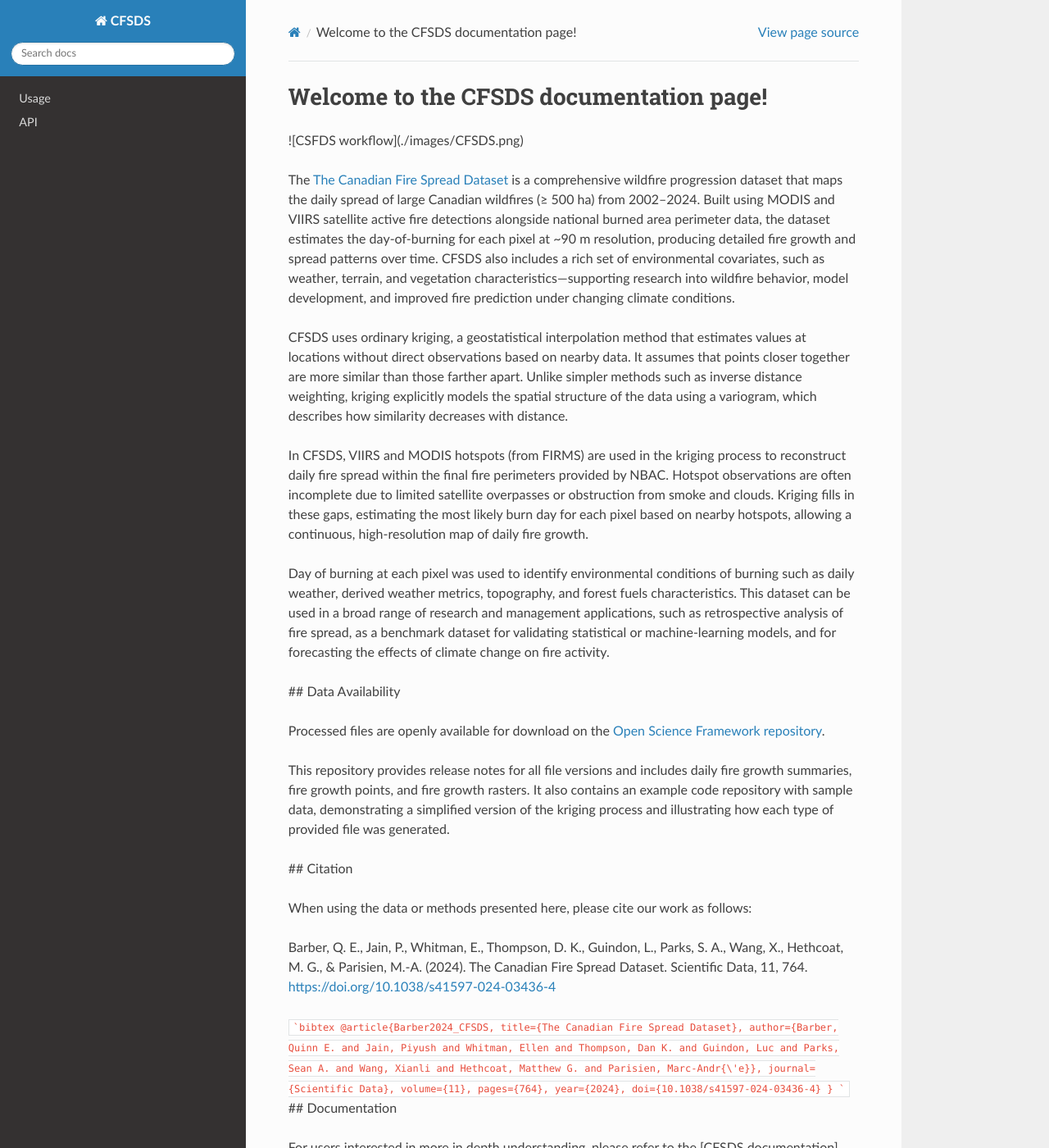
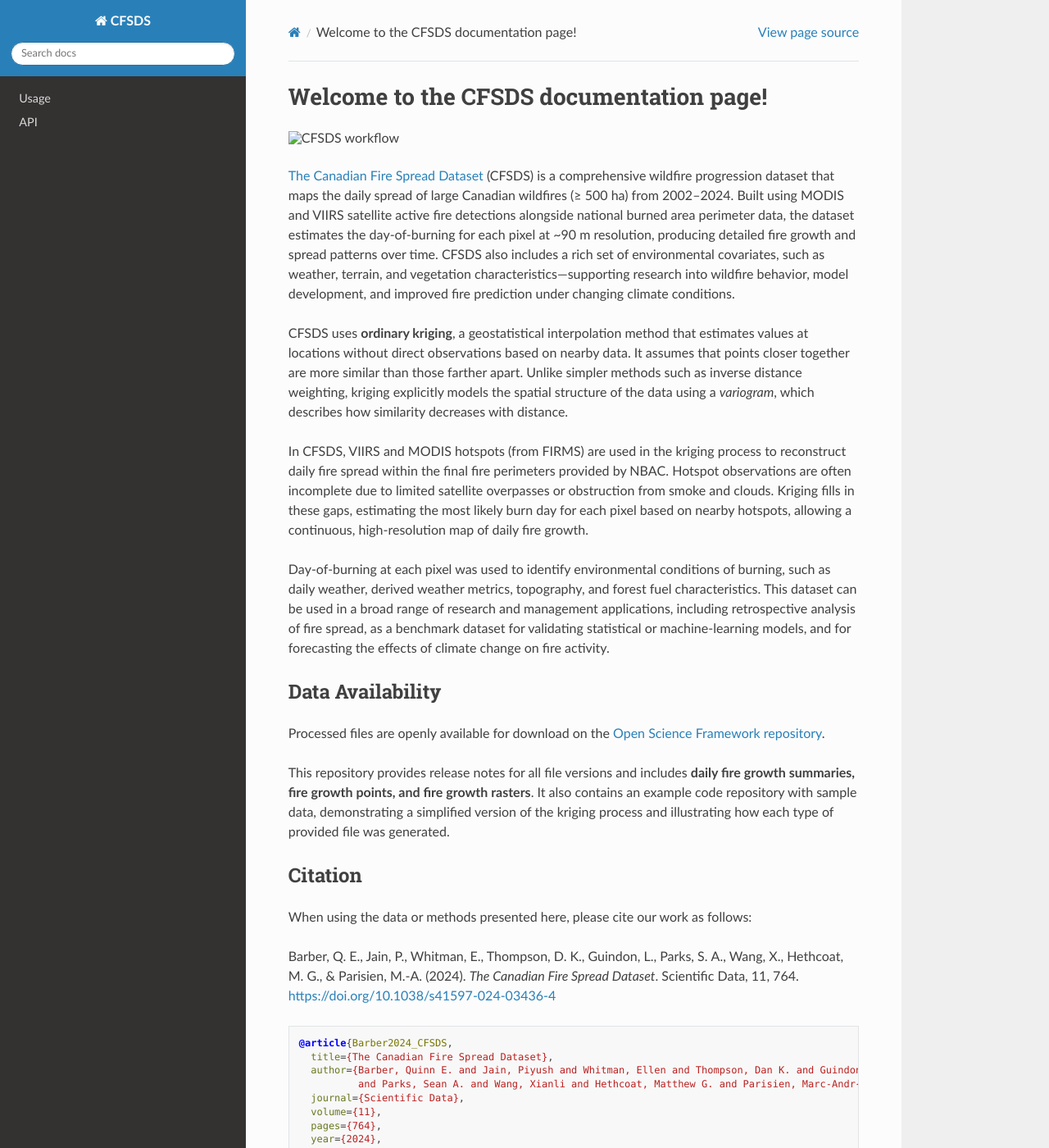
Before and after one commit to karlzam/CFSDS-docs, a Sphinx documentation site: the page built from docs/source/index.rst, in a window 1280 px wide and 1400 px high. Shown: the whole window at 82% size. Built offline with Sphinx 7.4.7 and the Read the Docs theme 3.1.0, drawn with Linux system fonts in a browser that asks for light colours; some of the changed text lies outside the part shown.

Commit message:
fixing formatting

````diff
--- a/docs/source/index.rst
+++ b/docs/source/index.rst
@@ -1,58 +1,68 @@
 Welcome to the CFSDS documentation page!
-===================================
+=========================================
 
-![CSFDS workflow](./images/CFSDS.png)
+.. image:: ./images/CFSDS.png
+   :alt: CFSDS workflow
 
-The `The Canadian Fire Spread Dataset <https://www.nature.com/articles/s41597-024-03436-4/>`_ is a comprehensive
-wildfire progression dataset that maps the
-daily spread of large Canadian wildfires (≥ 500 ha) from 2002–2024. Built using MODIS and VIIRS satellite active fire
-detections alongside national burned area perimeter data, the dataset estimates the day-of-burning for each pixel at ~90 m
-resolution, producing detailed fire growth and spread patterns over time. CFSDS also includes a rich set of
-environmental covariates, such as weather, terrain, and vegetation characteristics—supporting research into wildfire
-behavior, model development, and improved fire prediction under changing climate conditions.
+`The Canadian Fire Spread Dataset <https://www.nature.com/articles/s41597-024-03436-4>`_ (CFSDS) is a comprehensive
+wildfire progression dataset that maps the daily spread of large Canadian wildfires (≥ 500 ha) from 2002–2024. Built using
+MODIS and VIIRS satellite active fire detections alongside national burned area perimeter data, the dataset estimates the
+day-of-burning for each pixel at ~90 m resolution, producing detailed fire growth and spread patterns over time. CFSDS
+also includes a rich set of environmental covariates, such as weather, terrain, and vegetation characteristics—supporting
+research into wildfire behavior, model development, and improved fire prediction under changing climate conditions.
 
-CFSDS uses ordinary kriging, a geostatistical interpolation method that estimates values at locations without direct
+CFSDS uses **ordinary kriging**, a geostatistical interpolation method that estimates values at locations without direct
 observations based on nearby data. It assumes that points closer together are more similar than those farther apart.
 Unlike simpler methods such as inverse distance weighting, kriging explicitly models the spatial structure of the data
-using a variogram, which describes how similarity decreases with distance.
+using a *variogram*, which describes how similarity decreases with distance.
 
 In CFSDS, VIIRS and MODIS hotspots (from FIRMS) are used in the kriging process to reconstruct daily fire spread within
 the final fire perimeters provided by NBAC. Hotspot observations are often incomplete due to limited satellite
 overpasses or obstruction from smoke and clouds. Kriging fills in these gaps, estimating the most likely burn day for
 each pixel based on nearby hotspots, allowing a continuous, high-resolution map of daily fire growth.
 
-Day of burning at each pixel was used to identify environmental conditions of burning such as daily weather, derived
-weather metrics, topography, and forest fuels characteristics. This dataset can be used in a broad range of research
-and management applications, such as retrospective analysis of fire spread, as a benchmark dataset for validating
+Day-of-burning at each pixel was used to identify environmental conditions of burning, such as daily weather, derived
+weather metrics, topography, and forest fuel characteristics. This dataset can be used in a broad range of research
+and management applications, including retrospective analysis of fire spread, as a benchmark dataset for validating
 statistical or machine-learning models, and for forecasting the effects of climate change on fire activity.
 
-## Data Availability
+Data Availability
+-----------------
 
 Processed files are openly available for download on the
 `Open Science Framework repository <https://osf.io/f48ry/overview>`_.
 
-This repository provides release notes for all file versions and includes daily fire growth summaries, fire growth
-points,  and fire growth rasters. It also contains an example code repository with sample data, demonstrating a
+This repository provides release notes for all file versions and includes **daily fire growth summaries, fire growth
+points, and fire growth rasters**. It also contains an example code repository with sample data, demonstrating a
 simplified version of the kriging process and illustrating how each type of provided file was generated.
 
-## Citation
+Citation
+--------
 
 When using the data or methods presented here, please cite our work as follows:
 
 Barber, Q. E., Jain, P., Whitman, E., Thompson, D. K., Guindon, L., Parks, S. A., Wang, X., Hethcoat,
-M. G., & Parisien, M.-A. (2024). The Canadian Fire Spread Dataset.
-Scientific Data, 11, 764. https://doi.org/10.1038/s41597-024-03436-4
+M. G., & Parisien, M.-A. (2024). *The Canadian Fire Spread Dataset*. Scientific Data, 11, 764.
+https://doi.org/10.1038/s41597-024-03436-4
 
-```bibtex
-@article{Barber2024_CFSDS, title={The Canadian Fire Spread Dataset}, author={Barber, Quinn E. and Jain, Piyush
-and Whitman, Ellen and Thompson, Dan K. and Guindon, Luc and Parks, Sean A. and Wang, Xianli and Hethcoat,
-Matthew G. and Parisien, Marc-Andr{\'e}}, journal={Scientific Data}, volume={11}, pages={764}, year={2024},
-doi={10.1038/s41597-024-03436-4} }
-```
-## Documentation
+.. code-block:: bibtex
 
-For users interested in more in depth understanding, please
-refer to the [CFSDS documentation](https://cfsds-docs.readthedocs.io/en/latest/index.html).
+   @article{Barber2024_CFSDS,
+     title={The Canadian Fire Spread Dataset},
+     author={Barber, Quinn E. and Jain, Piyush and Whitman, Ellen and Thompson, Dan K. and Guindon, Luc
+             and Parks, Sean A. and Wang, Xianli and Hethcoat, Matthew G. and Parisien, Marc-Andr{\'e}},
+     journal={Scientific Data},
+     volume={11},
+     pages={764},
+     year={2024},
+     doi={10.1038/s41597-024-03436-4}
+   }
+
+Documentation
+-------------
+
+For users interested in a more in-depth understanding, please refer to the
+`CFSDS documentation <https://cfsds-docs.readthedocs.io/en/latest/index.html>`_.
 
 Check out the :doc:`usage` section for further information, including
 how to :ref:`installation` the project.
````
Also changed, not shown: images/CFSDS.png (added).
